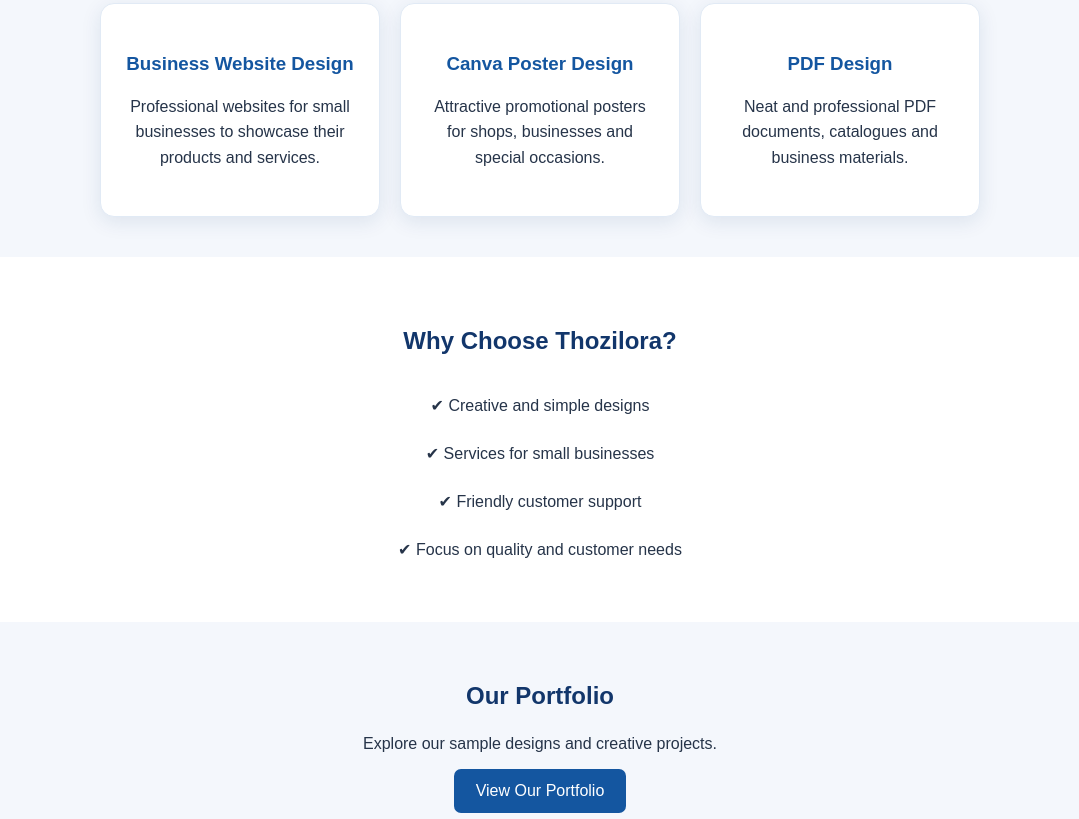
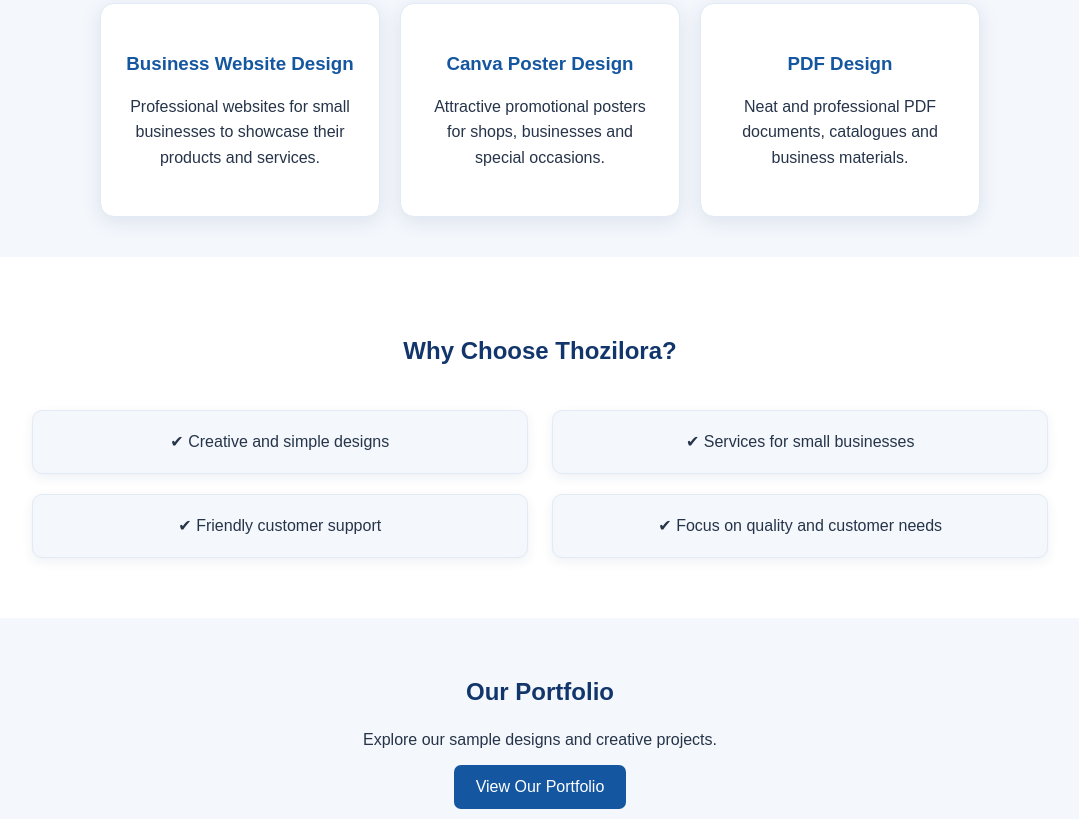
Before and after one commit to geethakamaly2007-png/thozilora-website, a plain HTML site: page index.html in a window 1280 px wide. Shown: the part 599-1418 px from the top of the page, without its empty margins (100-1179 px from the left). Drawn offline with Linux system fonts and the light colour scheme.

Commit message:
Improve Why Choose Us section design

```diff
--- a/index.html
+++ b/index.html
@@ -101,6 +101,18 @@ section h2 {
 .why {
     background: white;
     line-height: 2;
+    padding: 50px 20px;
+}
+
+.why p {
+    display: inline-block;
+    background: #f4f7fc;
+    border: 1px solid #e1eaf5;
+    border-radius: 10px;
+    padding: 15px 20px;
+    margin: 10px;
+    width: 40%;
+    box-shadow: 0 4px 12px rgba(18,54,107,0.07);
 }
 
 .portfolio-link {
```
